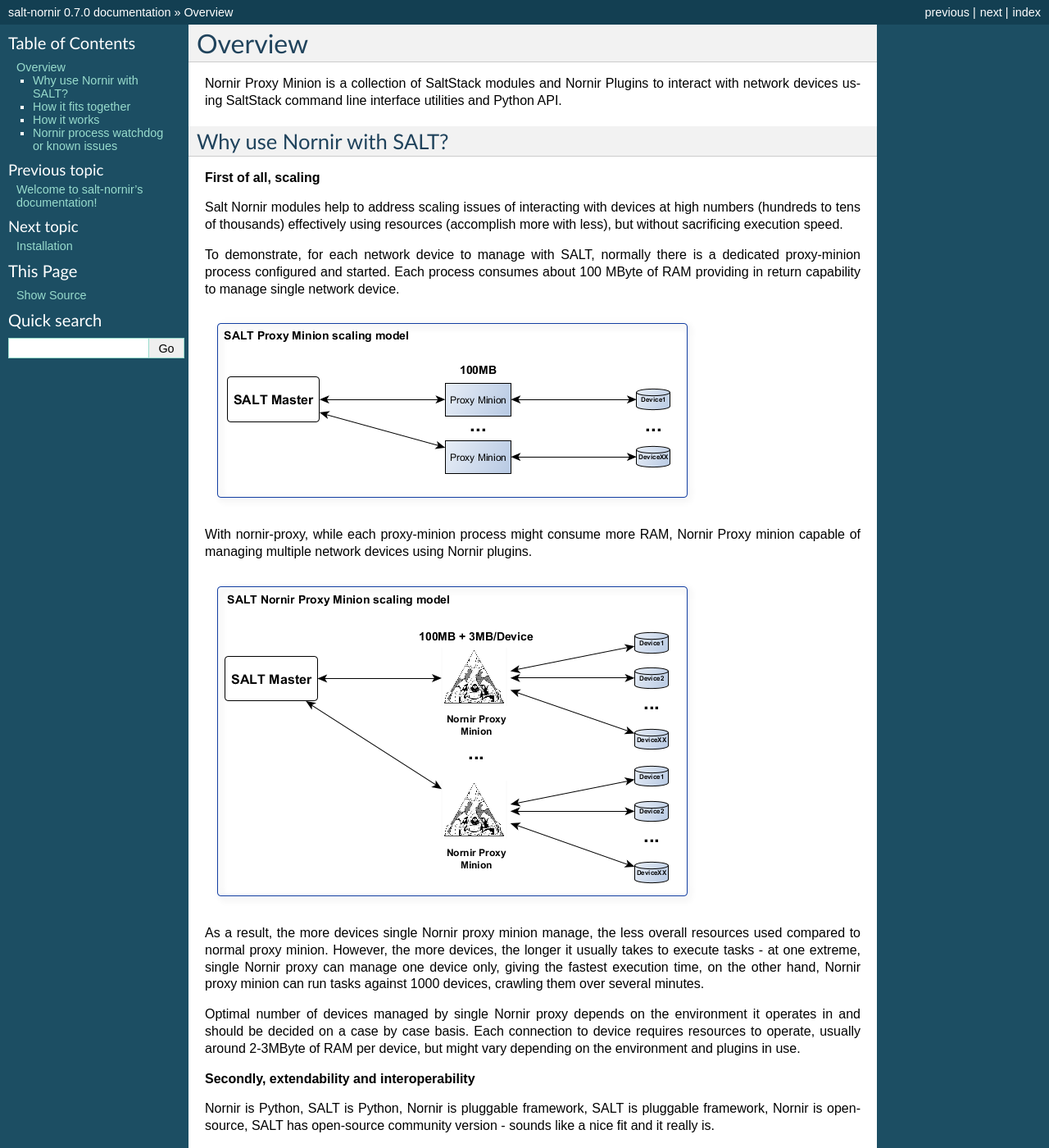
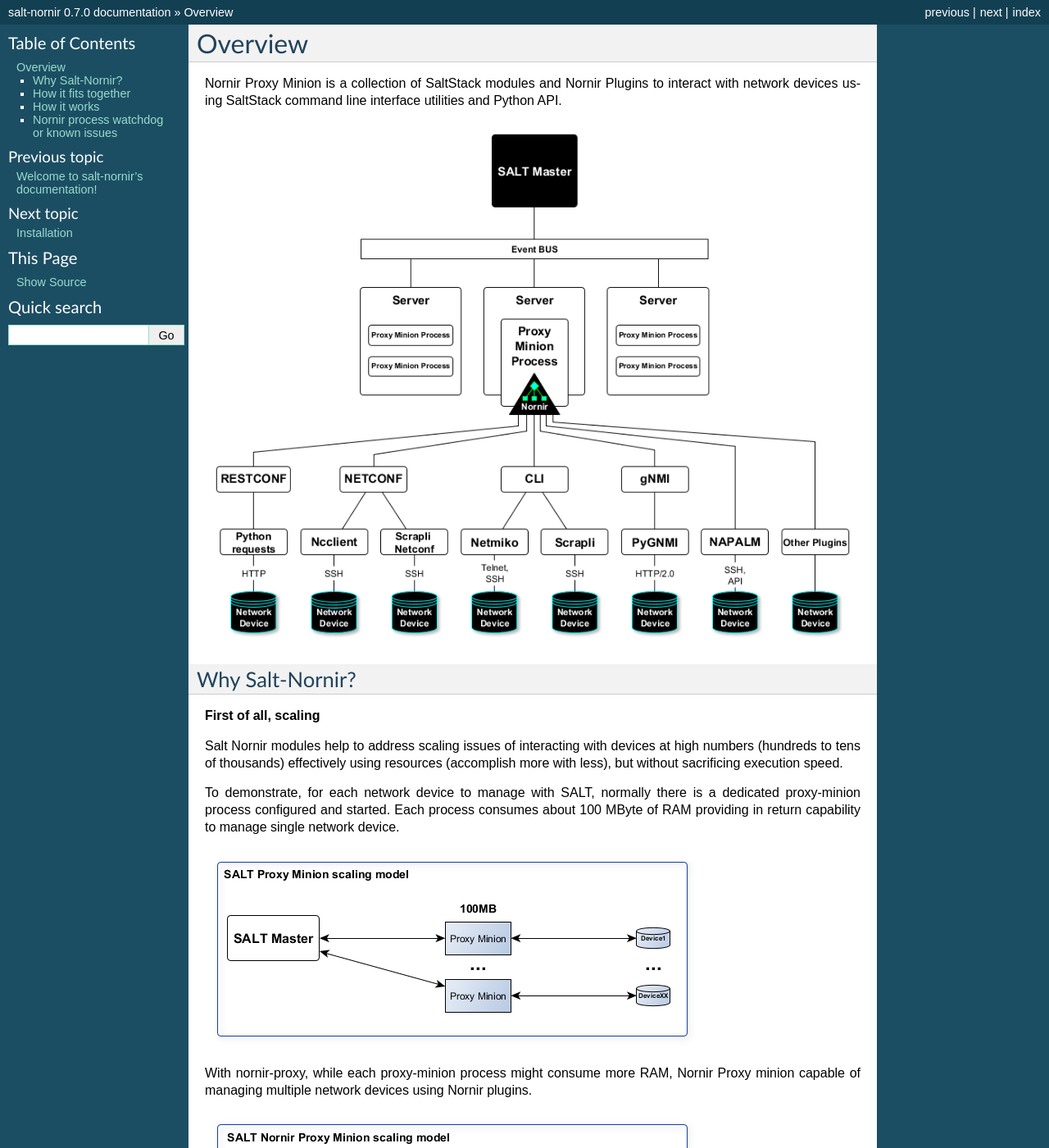
Before and after one commit to dmulyalin/salt-nornir, a Sphinx documentation site: the page built from docs/source/Overview.rst, in a window 1280 px wide and 1400 px high. Shown: the whole window at 82% size. Built offline with Sphinx 7.4.7, drawn with Linux system fonts in a browser that asks for light colours; some of the changed text lies outside the part shown.

Commit message:
doc fixes

```diff
--- a/docs/source/Overview.rst
+++ b/docs/source/Overview.rst
@@ -5,8 +5,10 @@
 interact with network devices using SaltStack command line interface utilities
 and Python API.
 
-Why use Nornir with SALT?
-=========================
+.. image:: ./_images/Nornir_proxy_minion_architecture_v2.png
+
+Why Salt-Nornir?
+================
 
 **First of all, scaling**
 
@@ -35,7 +37,7 @@
 and should be decided on a case by case basis. Each connection to device requires resources to operate,
 usually around 2-3MByte of RAM per device, but might vary depending on the environment and plugins in use.
 
-**Secondly, extendability and interoperability**
+**Secondly, extendability and pluggability**
 
 Nornir is Python, SALT is Python, Nornir is pluggable framework, SALT is pluggable
 framework, Nornir is open-source, SALT has open-source community version - sounds like a nice fit
@@ -89,8 +91,6 @@
 Wrapping Nornir in Salt Proxy Minion allows to run jobs against multiple endpoints. As a result, single
 proxy process can deliver configuration or retrieve state from multiple devices using various
 connection methods.
-
-.. image:: ./_images/Nornir_proxy_minion_architecture_v2.png
 
 Nornir Proxy supports devices' long running connections and shares access to devices with child
 processes. To facilitate efficient use of connection resources, proxy-minion designed to use queues for
```
